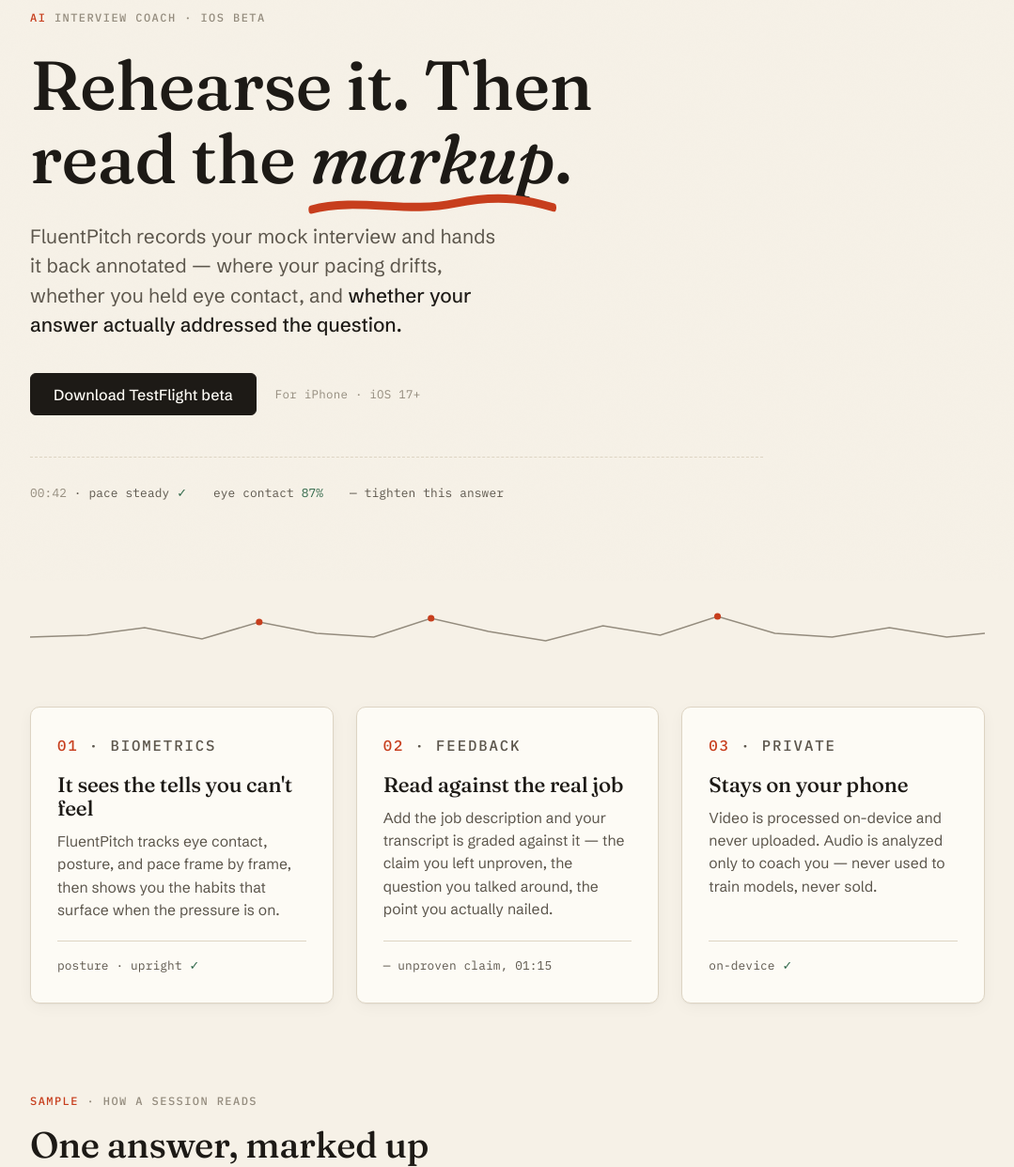
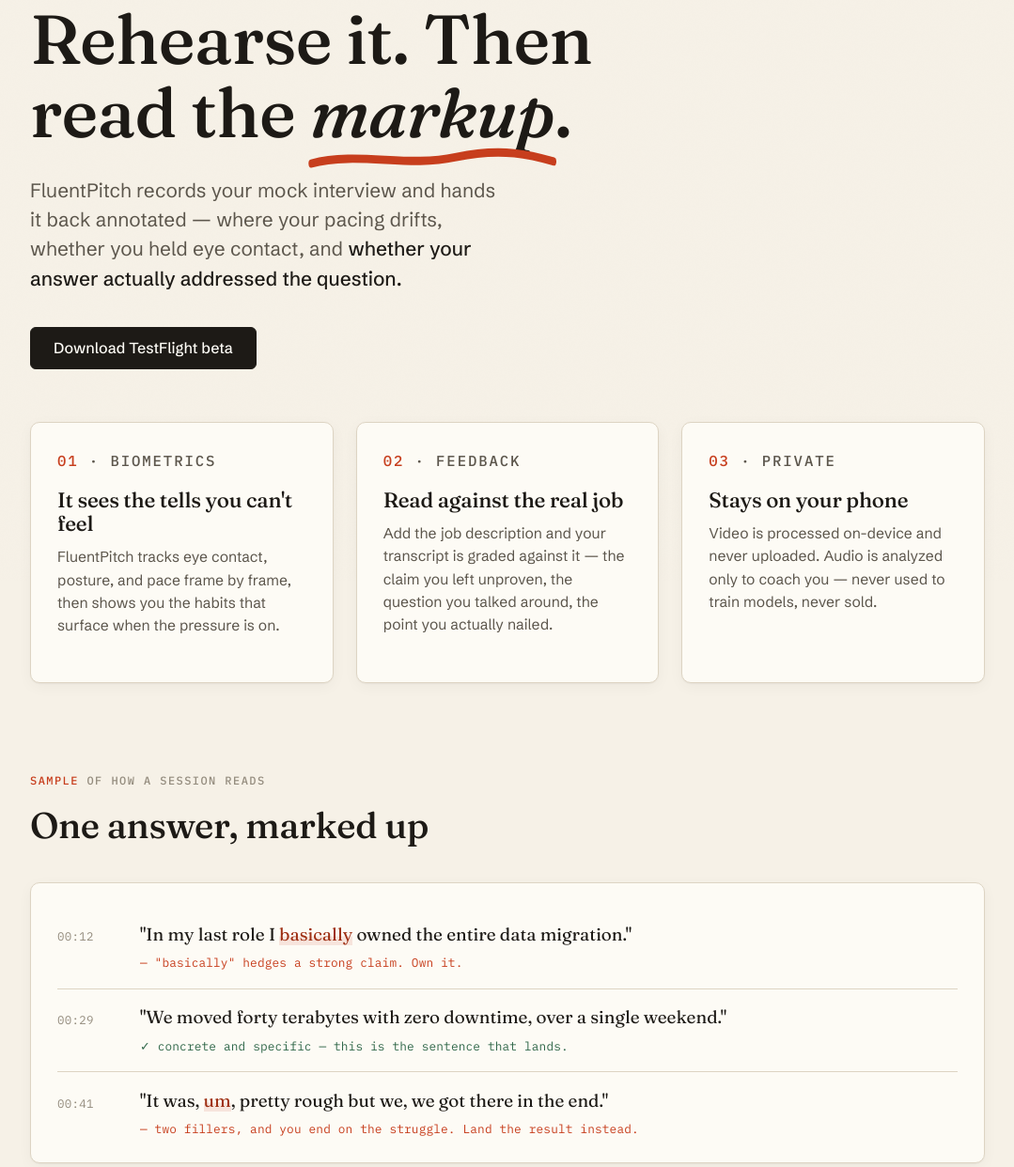
Before and after one commit to limaxel/FluentPitch_website, a website: page index.html in a window 1280 px wide. Shown: the part 182-1424 px from the top of the page at 94% size, without its empty margins (100-1179 px from the left). Drawn offline with Linux system fonts and the light colour scheme.

Commit message:
Refactor code structure for improved readability and maintainability

```diff
--- a/index.html
+++ b/index.html
@@ -1,16 +1,21 @@
 <!DOCTYPE html>
 <html lang="en">
+
 <head>
     <meta charset="UTF-8">
     <meta name="viewport" content="width=device-width, initial-scale=1.0">
     <title>FluentPitch | AI interview coach</title>
-    <meta name="description" content="FluentPitch records your mock interview and hands it back annotated — pacing, eye contact, and whether your answer actually addressed the question. iOS beta.">
+    <meta name="description"
+        content="FluentPitch records your mock interview and hands it back annotated — pacing, eye contact, and whether your answer actually addressed the question. iOS beta.">
     <link rel="preconnect" href="https://fonts.googleapis.com">
     <link rel="preconnect" href="https://fonts.gstatic.com" crossorigin>
-    <link href="https://fonts.googleapis.com/css2?family=Fraunces:ital,opsz,wght@0,9..144,300..700;1,9..144,300..700&family=Schibsted+Grotesk:ital,wght@0,400..900;1,400..900&family=IBM+Plex+Mono:ital,wght@0,400;0,500;1,400&display=swap" rel="stylesheet">
+    <link
+        href="https://fonts.googleapis.com/css2?family=Fraunces:ital,opsz,wght@0,9..144,300..700;1,9..144,300..700&family=Schibsted+Grotesk:ital,wght@0,400..900;1,400..900&family=IBM+Plex+Mono:ital,wght@0,400;0,500;1,400&display=swap"
+        rel="stylesheet">
     <link rel="icon" type="image/png" href="assets/favicon.png">
     <link rel="stylesheet" href="styles.css">
 </head>
+
 <body>
     <a class="skip-link" href="#main">Skip to content</a>
 
@@ -27,75 +32,79 @@
 
         <main id="main">
             <section class="hero">
-                <p class="kicker"><span class="num">AI</span> interview coach · iOS beta</p>
-                <h1>Rehearse it. Then<br>read the <span class="em">markup<svg class="swash" viewBox="0 0 200 14" preserveAspectRatio="none" aria-hidden="true"><path d="M3 10 C 40 4, 80 12, 118 7 S 180 6, 197 9" fill="none" stroke="currentColor" stroke-width="4" stroke-linecap="round"/></svg></span>.</h1>
-                <p class="lede">FluentPitch records your mock interview and hands it back annotated — where your pacing drifts, whether you held eye contact, and <strong>whether your answer actually addressed the question.</strong></p>
+                <h1>Rehearse it. Then<br>read the <span class="em">markup<svg class="swash" viewBox="0 0 200 14"
+                            preserveAspectRatio="none" aria-hidden="true">
+                            <path d="M3 10 C 40 4, 80 12, 118 7 S 180 6, 197 9" fill="none" stroke="currentColor"
+                                stroke-width="4" stroke-linecap="round" />
+                        </svg></span>.</h1>
+                <p class="lede">FluentPitch records your mock interview and hands it back annotated — where your pacing
+                    drifts, whether you held eye contact, and <strong>whether your answer actually addressed the
+                        question.</strong></p>
 
                 <div class="cta-row">
                     <a href="#" class="btn btn-primary">Download TestFlight beta</a>
-                    <span class="cta-note">For iPhone · iOS 17+</span>
-                </div>
-
-                <div class="annotations" aria-hidden="true">
-                    <span class="anno"><span class="t">00:42</span> · pace steady <span class="ok">&check;</span></span>
-                    <span class="anno">eye contact <span class="ok">87%</span></span>
-                    <span class="anno flag">— tighten this answer</span>
                 </div>
             </section>
 
-            <svg class="contour" viewBox="0 0 1000 48" preserveAspectRatio="none" aria-hidden="true" role="presentation">
-                <polyline class="line" points="0,30 60,28 120,20 180,32 240,14 300,26 360,30 420,10 480,24 540,34 600,18 660,28 720,8 780,26 840,30 900,20 960,30 1000,26"/>
-                <circle class="peak" cx="240" cy="14" r="3.5"/>
-                <circle class="peak" cx="420" cy="10" r="3.5"/>
-                <circle class="peak" cx="720" cy="8" r="3.5"/>
-            </svg>
+            <!-- <svg class="contour" viewBox="0 0 1000 48" preserveAspectRatio="none" aria-hidden="true"
+                role="presentation">
+                <polyline class="line"
+                    points="0,30 60,28 120,20 180,32 240,14 300,26 360,30 420,10 480,24 540,34 600,18 660,28 720,8 780,26 840,30 900,20 960,30 1000,26" />
+                <circle class="peak" cx="240" cy="14" r="3.5" />
+                <circle class="peak" cx="420" cy="10" r="3.5" />
+                <circle class="peak" cx="720" cy="8" r="3.5" />
+            </svg> -->
 
             <section class="features" aria-label="What FluentPitch does">
                 <article class="feature">
                     <p class="kicker"><span class="num">01</span> · Biometrics</p>
                     <h3>It sees the tells you can't feel</h3>
-                    <p>FluentPitch tracks eye contact, posture, and pace frame by frame, then shows you the habits that surface when the pressure is on.</p>
-                    <span class="anno" aria-hidden="true">posture · upright <span class="ok">&check;</span></span>
+                    <p>FluentPitch tracks eye contact, posture, and pace frame by frame, then shows you the habits that
+                        surface when the pressure is on.</p>
                 </article>
 
                 <article class="feature">
                     <p class="kicker"><span class="num">02</span> · Feedback</p>
                     <h3>Read against the real job</h3>
-                    <p>Add the job description and your transcript is graded against it — the claim you left unproven, the question you talked around, the point you actually nailed.</p>
-                    <span class="anno flag" aria-hidden="true">— unproven claim, 01:15</span>
+                    <p>Add the job description and your transcript is graded against it — the claim you left unproven,
+                        the question you talked around, the point you actually nailed.</p>
                 </article>
 
                 <article class="feature">
                     <p class="kicker"><span class="num">03</span> · Private</p>
                     <h3>Stays on your phone</h3>
-                    <p>Video is processed on-device and never uploaded. Audio is analyzed only to coach you — never used to train models, never sold.</p>
-                    <span class="anno" aria-hidden="true">on-device <span class="ok">&check;</span></span>
+                    <p>Video is processed on-device and never uploaded. Audio is analyzed only to coach you — never used
+                        to train models, never sold.</p>
                 </article>
             </section>
 
             <section class="reads" aria-labelledby="reads-head">
                 <div class="section-head">
-                    <p class="kicker"><span class="num">Sample</span> · how a session reads</p>
+                    <p class="kicker"><span class="num">sample</span> of how a session reads</p>
                     <h2 id="reads-head">One answer, marked up</h2>
                 </div>
 
                 <div class="manuscript">
                     <div class="utterance">
                         <span class="ts">00:12</span>
-                        <p class="said">"In my last role I <span class="hl">basically</span> owned the entire data migration."
+                        <p class="said">"In my last role I <span class="hl">basically</span> owned the entire data
+                            migration."
                             <span class="note flag">— "basically" hedges a strong claim. Own it.</span>
                         </p>
                     </div>
                     <div class="utterance">
                         <span class="ts">00:29</span>
                         <p class="said">"We moved forty terabytes with zero downtime, over a single weekend."
-                            <span class="note ok">&check; concrete and specific — this is the sentence that lands.</span>
+                            <span class="note ok">&check; concrete and specific — this is the sentence that
+                                lands.</span>
                         </p>
                     </div>
                     <div class="utterance">
                         <span class="ts">00:41</span>
-                        <p class="said">"It was, <span class="hl">um</span>, pretty rough but we, we got there in the end."
-                            <span class="note flag">— two fillers, and you end on the struggle. Land the result instead.</span>
+                        <p class="said">"It was, <span class="hl">um</span>, pretty rough but we, we got there in the
+                            end."
+                            <span class="note flag">— two fillers, and you end on the struggle. Land the result
+                                instead.</span>
                         </p>
                     </div>
                 </div>
@@ -110,4 +119,5 @@
 
     <script src="script.js"></script>
 </body>
+
 </html>
```
Also changed, not shown: test_blank.js (added, +10 -0 lines), website_test.png (added), 1 other file.
